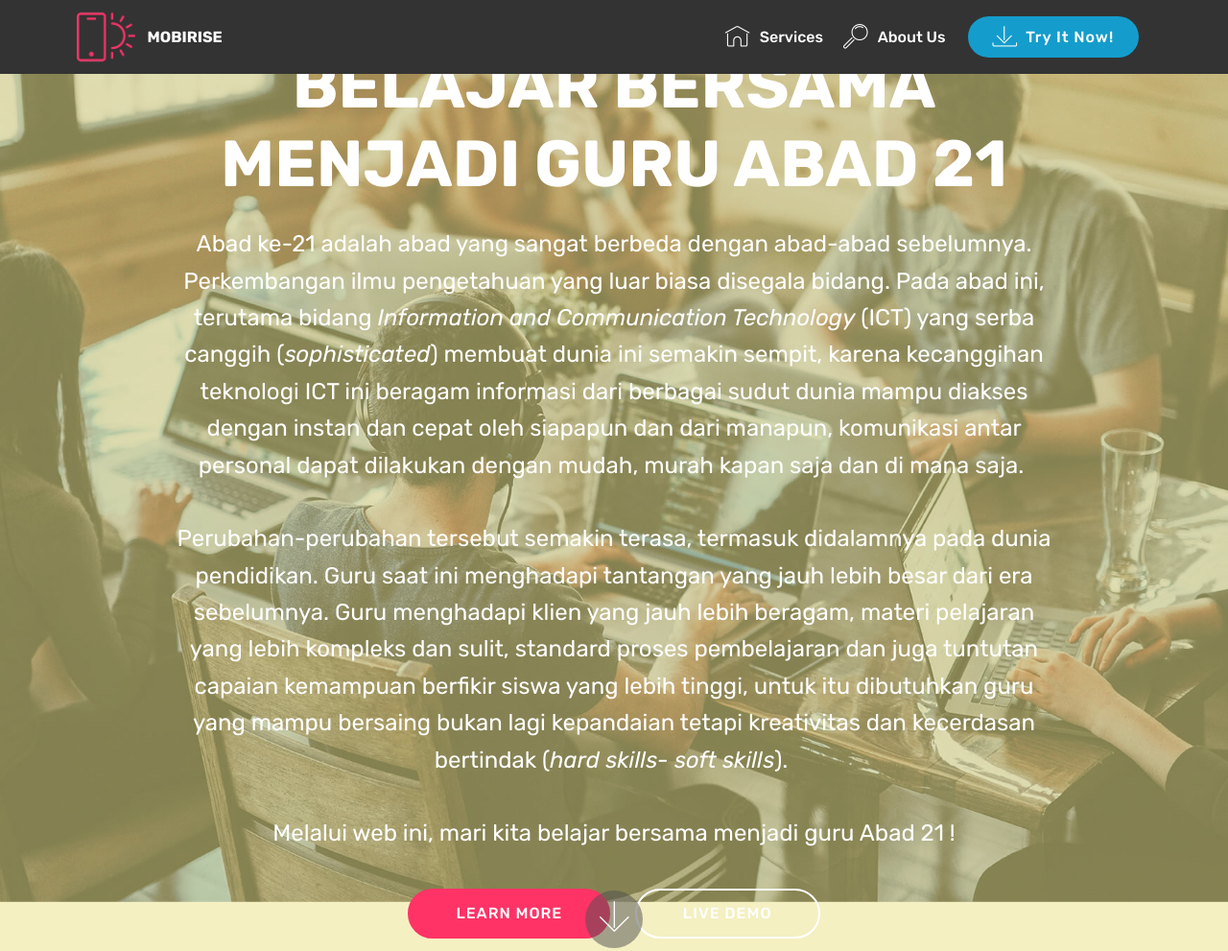
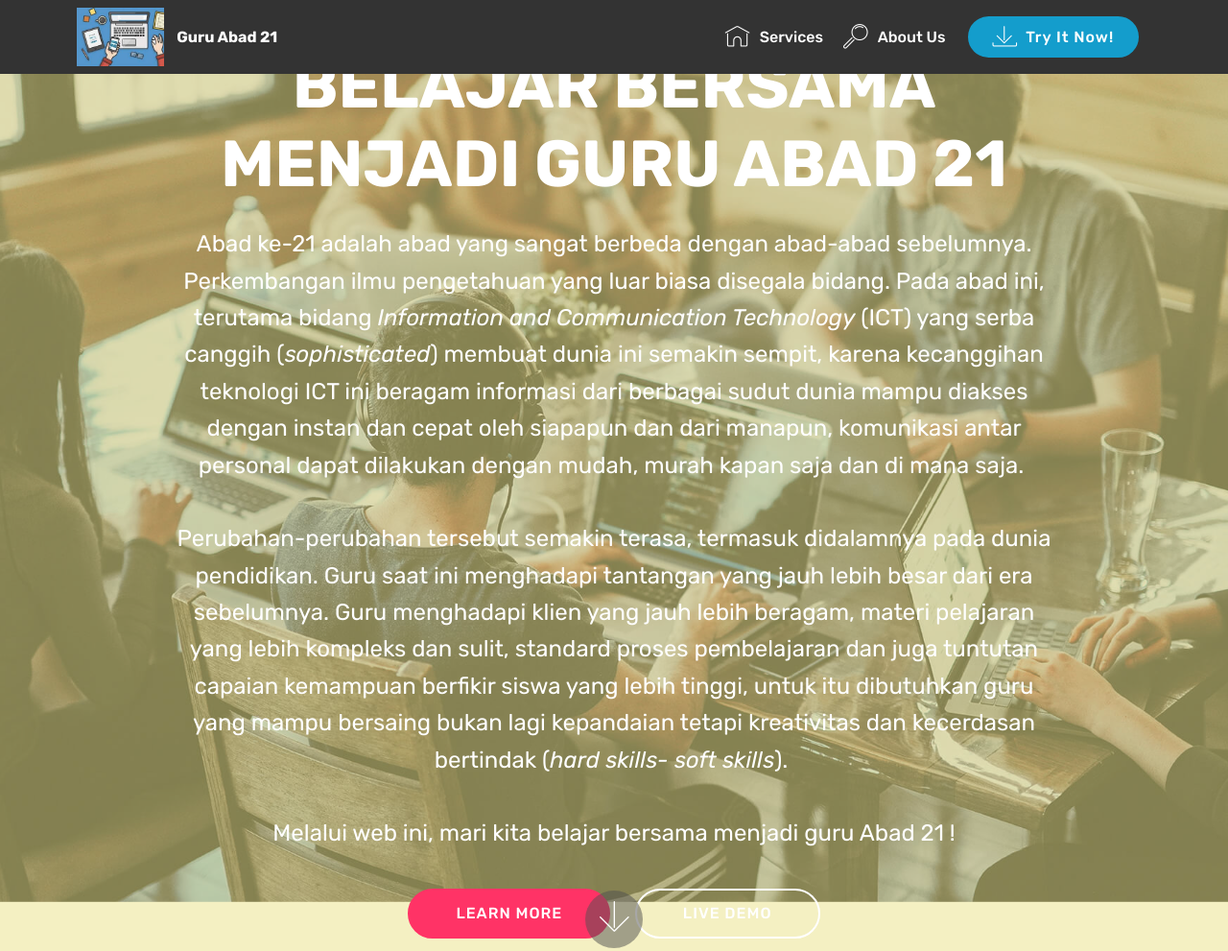
Before and after one commit to blgytchr/blgytchr.github.io, a plain HTML site: page index.html in a window 1280 px wide. Shown: the top 991 px of the page at 96% size. Drawn offline with Linux system fonts and the light colour scheme; files whose address does not match are found by name.

Commit message:
create github pages

```diff
--- a/assets/images/hashes.json
+++ b/assets/images/hashes.json
@@ -1 +1 @@
-{"gSMkU0ZfpZXflMRvZ2Zt7w==":"20190617-115027.jpg","EL94ZNq3lAQrCOCrVochbQ==":"20190828-94608.jpg","8L7co9XzEdpiC2XwyHg2ww==":"screenshot-20191120-174948-whatsapp.jpg","/JdyhPSN9k1GOgxd5NAKww==":"img-20191114-wa0046.jpg","qYp21c497zgPX4aKBhu7wQ==":"20191030-82530.jpg","AMQSHYewigALbHYY0XKC0g==":"plickers.jpeg","aWhmII7WkK33gjgZhZdyqw==":"kahoot.jpeg","uzW1KpV9gffFAvLXnehyww==":"google-form.jpeg","rckhZUJU+wH4YjbWq9UeCg==":"miroring.jpeg","PK5CPJoi7z0OU+OjcobCHQ==":"utube.jpeg","ZMP1H2DLZA4VuUABY0LGOw==":"download.jpg"}
+{"gSMkU0ZfpZXflMRvZ2Zt7w==":"20190617-115027.jpg","EL94ZNq3lAQrCOCrVochbQ==":"20190828-94608.jpg","8L7co9XzEdpiC2XwyHg2ww==":"screenshot-20191120-174948-whatsapp.jpg","/JdyhPSN9k1GOgxd5NAKww==":"img-20191114-wa0046.jpg","qYp21c497zgPX4aKBhu7wQ==":"20191030-82530.jpg","AMQSHYewigALbHYY0XKC0g==":"plickers.jpeg","aWhmII7WkK33gjgZhZdyqw==":"kahoot.jpeg","uzW1KpV9gffFAvLXnehyww==":"google-form.jpeg","rckhZUJU+wH4YjbWq9UeCg==":"miroring.jpeg","PK5CPJoi7z0OU+OjcobCHQ==":"utube.jpeg","ZMP1H2DLZA4VuUABY0LGOw==":"download.jpg","E/zl3Pq2rHBc4OOtmcdHRw==":"images.jpeg"}
--- a/index.html
+++ b/index.html
@@ -6,7 +6,7 @@
   <meta http-equiv="X-UA-Compatible" content="IE=edge">
   <meta name="generator" content="Mobirise v4.12.3, mobirise.com">
   <meta name="viewport" content="width=device-width, initial-scale=1, minimum-scale=1">
-  <link rel="shortcut icon" href="assets/images/logo2.png" type="image/x-icon">
+  <link rel="shortcut icon" href="assets/images/images.jpeg" type="image/x-icon">
   <meta name="description" content="">
 
 
@@ -41,14 +41,11 @@
             <div class="navbar-brand">
                 <span class="navbar-logo">
                     <a href="https://mobirise.co">
-                         <img src="assets/images/logo2.png" alt="Mobirise" style="height: 3.8rem;">
+                         <img src="assets/images/images.jpeg" alt="Mobirise" title="" style="height: 3.8rem;">
                     </a>
                 </span>
-                <span class="navbar-caption-wrap">
-                    <a class="navbar-caption text-white display-4" href="https://mobirise.co">
-                        MOBIRISE
-                    </a>
-                </span>
+                <span class="navbar-caption-wrap"><a class="navbar-caption text-white display-4" href="https://mobirise.co">
+                        Guru Abad 21</a></span>
             </div>
         </div>
         <div class="collapse navbar-collapse" id="navbarSupportedContent">
@@ -74,7 +71,7 @@
     </nav>
 </section>
 
-<section class="engine"><a href="https://mobirise.info/n">free simple website templates</a></section><section class="cid-s1i6AJEpF9 mbr-fullscreen mbr-parallax-background" id="header2-3">
+<section class="engine"><a href="https://mobirise.info/w">html5 templates</a></section><section class="cid-s1i6AJEpF9 mbr-fullscreen mbr-parallax-background" id="header2-3">
 
 
 
```
Also changed, not shown: assets/images/images.jpeg (added), 1 other file.
